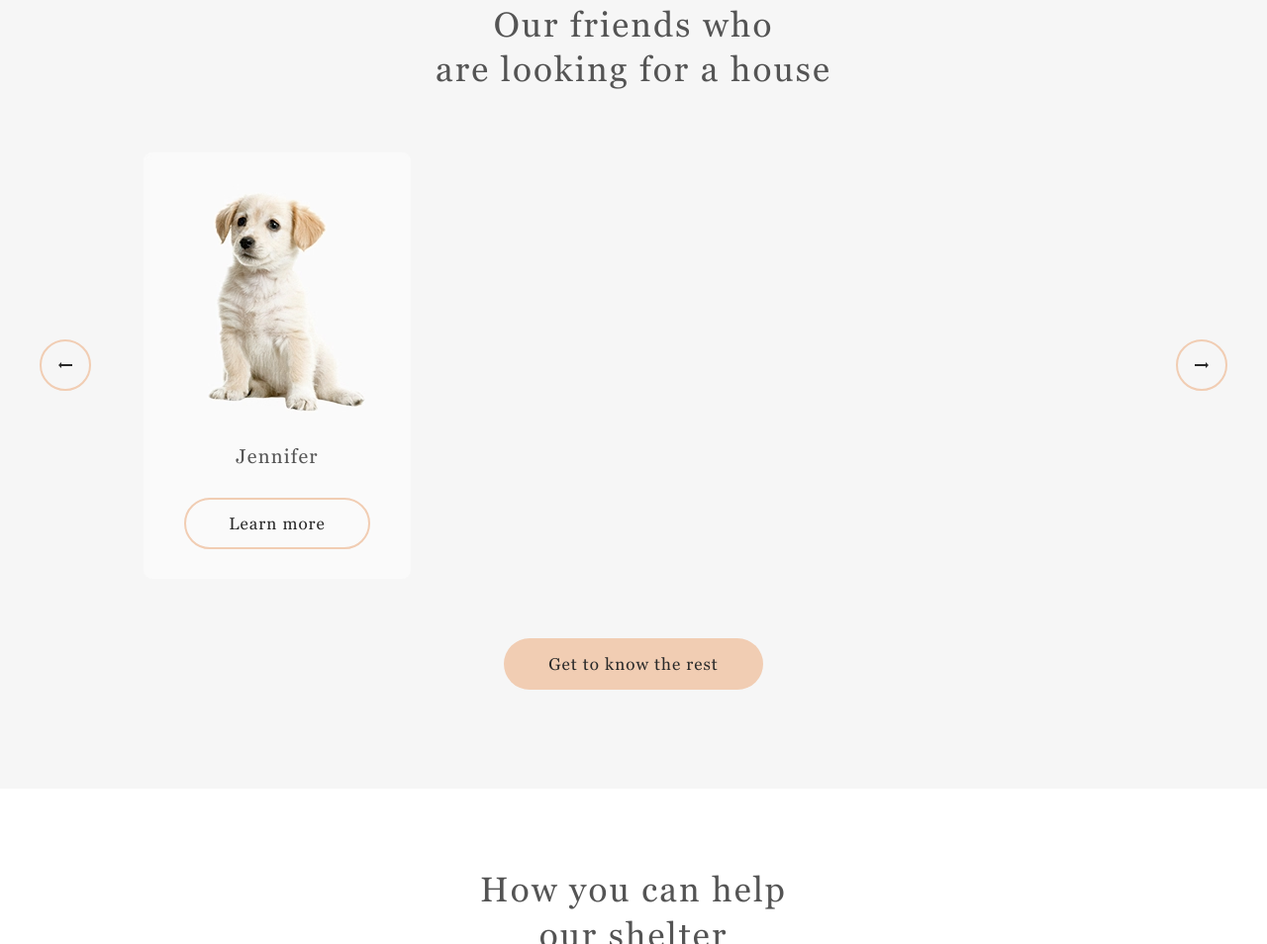
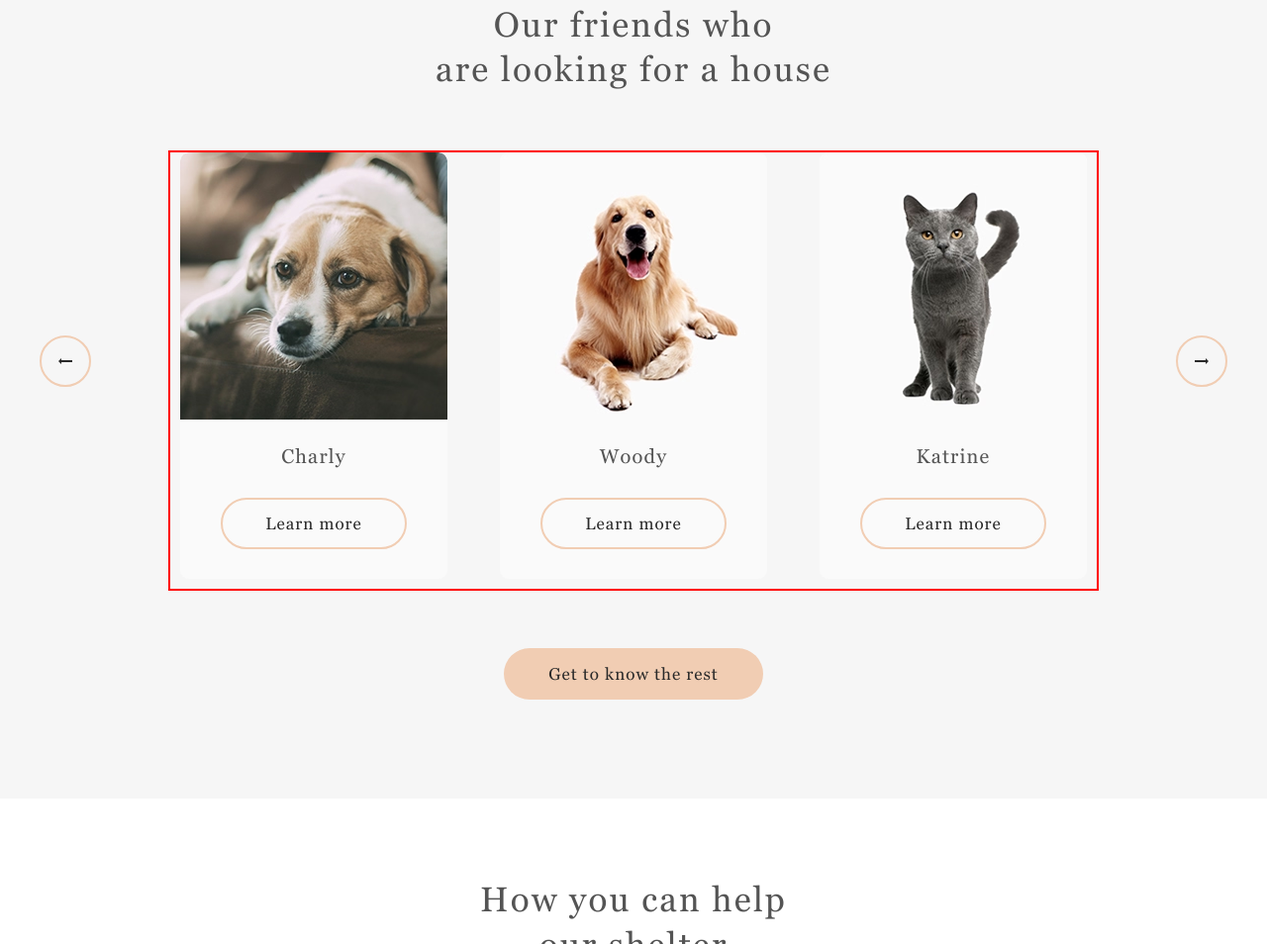
Before and after one commit to anastanei/shelter, a website with bundled scripts: page shelter/index.html in a window 1280 px wide. Shown: the part 1573-2527 px from the top of the page at 99% size. Built offline with nearby package versions, Linux system fonts and the light colour scheme.

Commit message:
feat: add slider part

```diff
--- a/shelter/index.html
+++ b/shelter/index.html
@@ -137,15 +137,17 @@
         <h2 class="pets__title">
           Our friends who<br>are looking for a house
         </h2>
-        <div class="pets__slider slider">
-          <button class="slider__arrow-button arrow-button" aria-label="Previous">
+        <div class="pets__slider slider" data-slider>
+          <button class="slider__arrow-button arrow-button" aria-label="Previous" data-slider-previous>
             <svg width="14" height="6" viewBox="0 0 14 6" fill="none" xmlns="http://www.w3.org/2000/svg">
               <path d="M14 2V4H3V6L0 3L3 0V2H14Z" fill="#292929" />
             </svg>
           </button>
-          <ul class="slider__list" data-slider-list>
-          </ul>
-          <button class="slider__arrow-button slider__arrow-button--forward arrow-button" aria-label="Next">
+          <div class="slider__wrapper">
+            <ul class="slider__list" data-slider-list>
+            </ul>
+          </div>
+          <button class="slider__arrow-button --forward arrow-button" aria-label="Next" data-slider-next>
             <svg width="14" height="6" viewBox="0 0 14 6" fill="none" xmlns="http://www.w3.org/2000/svg">
               <path d="M0 4V2L11 2V0L14 3L11 6V4L0 4Z" fill="#292929" />
             </svg>
--- a/shelter/public/js/card.js
+++ b/shelter/public/js/card.js
@@ -1,3 +1,5 @@
+import Popup from "./popup.js";
+
 const petsData = [
   {
     "name": "jennifer",
@@ -81,131 +83,45 @@ const petsData = [
   }
 ];
 
-export default function card(containerSelector, index) {
-  const container = document.querySelector(containerSelector);
-  const data = petsData;
-  const item = data[index];
-  const src = "./public/images/pets";
+export default class Card {
+  constructor(containerSelector, index) {
+    this.container = document.querySelector(containerSelector);
+    this.index = index;
+    this.data = petsData[index];
+    this.src = "./public/images/pets";
+    this.getCard();
+  }
 
-  const card = document.createElement("li");
-  card.setAttribute("data-card", "");
-  card.className = "card-item";
+  getCard() {
+    const cardItem = document.createElement("li");
+    cardItem.className = `card-item ${this.index}`;
+    cardItem.setAttribute("data-card", "");
 
-  const article = document.createElement("article");
-  article.className = "card";
+    const card = document.createElement("article");
+    card.className = "card";
+    card.setAttribute("aria-label", "Learn more");
 
-  article.innerHTML = `
+    card.innerHTML = `
       <picture class="card__picture">
-      <source srcset="${src}/pets-${item.name}.avif" type="image/avif">
-      <source srcset="${src}/pets-${item.name}.webp" type="image/webp">
-      <img class="img-in-picture" width="270" height="270" src="${src}/500/pets-${item.name}.jpg" alt="${item.type}, ${item.breed}">
+        <source srcset="${this.src}/pets-${this.data.name}.avif" type="image/avif">
+        <source srcset="${this.src}/pets-${this.data.name}.webp" type="image/webp">
+        <img class="img-in-picture" width="270" height="270" src="${this.src}/500/pets-${this.data.name}.jpg" alt="${this.data.type}, ${this.data.breed}">
       </picture>
-    <h3 class="card__title h4">${item.name}</h3>
+      <span class="card__title h4">${this.data.name}</span>
     `;
 
     const button = document.createElement("button");
     button.className = "button button--secondary card__button";
     button.type = "button";
     button.setAttribute("data-popup-open-button", "");
-  button.setAttribute("aria-label", "Learn more");
     button.textContent = "Learn more";
 
-  article.appendChild(button);
-  card.appendChild(article);
-  generatePopup(article, item);
-  container.appendChild(card);
-  new Popup(card);
-}
+    card.appendChild(button);
 
+    cardItem.appendChild(card);
 
-export function generatePopup(container, item) {
-  const popup = document.createElement('section');
-  popup.className = 'popup';
-  popup.setAttribute('data-popup', '');
+    new Popup(card, this.data);
 
-  const overlay = document.createElement('div');
-  overlay.className = 'popup__overlay overlay';
-  overlay.setAttribute('data-popup-overlay', '');
-
-  const containerDiv = document.createElement('div');
-  containerDiv.className = 'popup__container';
-
-  const closeButton = document.createElement('button');
-  closeButton.className = 'popup__button arrow-button';
-  closeButton.type = 'button';
-  closeButton.setAttribute('aria-label', 'close info');
-  closeButton.setAttribute('data-popup-close-button', '');
-
-  const spanIcon = document.createElement('span');
-  spanIcon.className = 'cross-icon';
-  closeButton.appendChild(spanIcon);
-
-  containerDiv.innerHTML = `
-    <picture class="popup__picture" data-popup-picture="">
-      <img class="img-in-picture" src="./public/images/pets/500/pets-${item.name}.jpg" alt="${item.breed}" width="350" height="350" data-popup-img="">
-    </picture>
-    <div class="popup__content">
-      <h3 class="h2 popup__name" data-popup-name="">${item.name}</h3>
-      <p class="h4 popup__race">
-        <span data-popup-type>${item.type}</span> - <span data-popup-breed>${item.breed}</span>
-      </p>
-      <p class="popup__text h5" data-popup-description="">${item.description}</p>
-      <ul class="popup__feature-list">
-        <li class="popup__feature-item h5">
-          <span class="popup__feature-name">Age: </span><span class="popup__feature-value" data-popup-age>${item.age}</span>
-        </li>
-        <li class="popup__feature-item h5">
-          <span class="popup__feature-name">Inoculations: </span><span class="popup__feature-value" data-popup-inoculations>${item.inoculations.join(', ')}</span>
-        </li>
-        <li class="popup__feature-item h5">
-          <span class="popup__feature-name">Diseases: </span><span class="popup__feature-value" data-popup-diseases>${item.diseases.join(', ')}</span>
-        </li>
-        <li class="popup__feature-item h5">
-          <span class="popup__feature-name">Parasites: </span><span class="popup__feature-value" data-popup-parasites>${item.parasites.join(', ')}</span>
-        </li>
-      </ul>
-    </div>
-  `;
-
-  containerDiv.appendChild(closeButton);
-  popup.appendChild(overlay);
-  popup.appendChild(containerDiv);
-
-  container.appendChild(popup);
-}
-
-export class Popup {
-  constructor(cardElement) {
-    this.cardElement = cardElement;
-    this.popup = this.cardElement.querySelector('[data-popup]');
-    this.buttons = Array.from(this.cardElement.querySelectorAll('[data-popup-open-button]'));
-    this.overlay = this.popup.querySelector('[data-popup-overlay]');
-    this.closeButton = this.popup.querySelector('[data-popup-close-button]');
-    this.toggle = this.toggle.bind(this);
-    this.init();
-  }
-
-  init() {
-    const elements = [
-      this.closeButton,
-      this.overlay,
-      ...this.buttons,
-    ];
-
-    elements.forEach(element => {
-      if (element) {
-        element.addEventListener('click', this.toggle);
-      }
-    });
-  }
-
-  toggle() {
-    const isOpened = this.popup.classList.toggle('--visible');
-    this.buttons.forEach(button => button.classList.toggle('--opened', isOpened));
-    this.toggleScrollLock(isOpened);
-  }
-
-  toggleScrollLock(isLocked) {
-    document.body.classList.toggle('--scroll-locked', isLocked);
+    this.container.appendChild(cardItem);
   }
 }
--- /dev/null
+++ b/shelter/public/js/popup.js
@@ -0,0 +1,95 @@
+export default class Popup {
+  constructor(cardElement, item) {
+    this.cardElement = cardElement;
+    this.item = item;
+    this.popup = null;
+    this.init();
+  }
+
+  init() {
+    this.generatePopup();
+    this.buttons = Array.from(this.cardElement.querySelectorAll('[data-popup-open-button]'));
+    this.overlay = this.popup.querySelector('[data-popup-overlay]');
+    this.closeButton = this.popup.querySelector('[data-popup-close-button]');
+    this.toggle = this.toggle.bind(this);
+
+    const elements = [
+      this.closeButton,
+      this.overlay,
+      ...this.buttons,
+    ];
+
+    elements.forEach(element => {
+      if (element) {
+        element.addEventListener('click', this.toggle);
+      }
+    });
+  }
+
+  generatePopup() {
+    const popup = document.createElement('div');
+    popup.className = 'popup';
+    popup.setAttribute('data-popup', '');
+
+    const overlay = document.createElement('div');
+    overlay.className = 'popup__overlay overlay';
+    overlay.setAttribute('data-popup-overlay', '');
+
+    const containerDiv = document.createElement('div');
+    containerDiv.className = 'popup__container';
+
+    const closeButton = document.createElement('button');
+    closeButton.className = 'popup__button arrow-button';
+    closeButton.type = 'button';
+    closeButton.setAttribute('aria-label', 'close info');
+    closeButton.setAttribute('data-popup-close-button', '');
+
+    const spanIcon = document.createElement('span');
+    spanIcon.className = 'cross-icon';
+    closeButton.appendChild(spanIcon);
+
+    containerDiv.innerHTML = `
+      <picture class="popup__picture" data-popup-picture="">
+        <img class="img-in-picture" src="./public/images/pets/500/pets-${this.item.name}.jpg" alt="${this.item.breed}" width="350" height="350" data-popup-img="">
+      </picture>
+      <div class="popup__content">
+        <h3 class="h2 popup__name" data-popup-name="">${this.item.name}</h3>
+        <p class="h4 popup__race">
+          <span data-popup-type>${this.item.type}</span> - <span data-popup-breed>${this.item.breed}</span>
+        </p>
+        <p class="popup__text h5" data-popup-description="">${this.item.description}</p>
+        <ul class="popup__feature-list">
+          <li class="popup__feature-item h5">
+            <span class="popup__feature-name">Age: </span><span class="popup__feature-value" data-popup-age>${this.item.age}</span>
+          </li>
+          <li class="popup__feature-item h5">
+            <span class="popup__feature-name">Inoculations: </span><span class="popup__feature-value" data-popup-inoculations>${this.item.inoculations.join(', ')}</span>
+          </li>
+          <li class="popup__feature-item h5">
+            <span class="popup__feature-name">Diseases: </span><span class="popup__feature-value" data-popup-diseases>${this.item.diseases.join(', ')}</span>
+          </li>
+          <li class="popup__feature-item h5">
+            <span class="popup__feature-name">Parasites: </span><span class="popup__feature-value" data-popup-parasites>${this.item.parasites.join(', ')}</span>
+          </li>
+        </ul>
+      </div>
+    `;
+
+    containerDiv.insertBefore(closeButton, containerDiv.firstChild);
+    popup.appendChild(overlay);
+    popup.appendChild(containerDiv);
+
+    document.body.appendChild(popup);
+    this.popup = popup;
+  }
+
+  toggle() {
+    const isOpened = this.popup.classList.toggle('--visible');
+    this.buttons.forEach(button => button.classList.toggle('--opened', isOpened));
+    this.toggleScrollLock(isOpened);
+  }
+
+  toggleScrollLock(isLocked) {
+    document.body.classList.toggle('--scroll-locked', isLocked);
+  }
+}
--- a/shelter/public/js/slider.js
+++ b/shelter/public/js/slider.js
@@ -1,16 +1,61 @@
-import card from "./card.js";
-
+import Card from "./card.js";
+import { shuffle } from "./scripts.js";
 
 class Slider {
-  constructor(card) {
-   this.card = card;
-   this.init();
+  constructor(Card) {
+    this.Card = Card;
+    this.indices = [...Array(8).keys()];
+    this.slider = document.querySelector('[data-slider]');
+    this.slide = this.slider.querySelector('[data-slider-list]');
+
+    this.buttonPrev = this.slider.querySelector('[data-slider-previous]');
+    this.buttonNext = this.slider.querySelector('[data-slider-next]');
+
+    this.init();
   }
+
   init() {
-    for (let k = 0; k < 1; k++) {
-      card('[data-slider-list]', k);
-    };
+    this.count = 3;
+    const indices = this.indices;
+    const currentIndices = shuffle(indices).slice(0, this.count);
+    const nextIndices = indices.slice(this.count, 2 * this.count);
+    this.push([...currentIndices]);
+
+    this.buttonNext.addEventListener('click', () => this.getNewSlides(currentIndices, nextIndices));
+    this.buttonPrev.addEventListener('click', () => this.getNewSlides(currentIndices,nextIndices));
+  }
+
+  getNewSlides(currentIndices, nextIndices) {
+
+    // console.log(`выводим массив currentArray: ${currentArray}, nextIndices: ${nextIndices}`);
+    this.buttonPrev.disabled = this.buttonNext.disabled = true;
+    this.slide.classList.add('--move-right');
+    this.popups.forEach(popup => {
+      popup.remove();
+    });
+    this.push([...nextIndices]);
+    // const currentArray = this.indices.filter(item => !nextIndices.includes(item));
+
+    this.slide.addEventListener('animationend', () => {
+      const slides = [...Array(this.count).keys()];
+
+      slides.forEach(() => this.slide.removeChild(this.slide.children[0]));
+      this.popups = document.querySelectorAll('[data-popup]');
+
+      // this.push(shuffle(currentArray).slice(0, this.count));
+
+      this.slide.classList.remove('--move-right');
+      this.buttonPrev.disabled = this.buttonNext.disabled = false;
+    }, { once: true });
+  }
+
+  push(array) {
+    console.log(`выводим массив ${array}`);
+    array.forEach((index) => new this.Card('[data-slider-list]', index));
+  }
+
+  moveSlides() {
   }
 }
 
-new Slider(card);
+new Slider(Card);
--- a/shelter/src/scss/components/common/card.scss
+++ b/shelter/src/scss/components/common/card.scss
@@ -6,17 +6,7 @@
   border-radius: 9px;
   transition: background-color 0.3s ease-out;
   transition: box-shadow 0.3s ease-out;
-
-  // &::after {
-  //   position: absolute;
-  //   z-index: 0;
-  //   top: 0;
-  //   left: 0;
-  //   width: 100%;
-  //   height: 100%;
-  //   cursor: pointer;
-  //   content: "";
-  // }
+  flex-shrink: 0;
 
   &__picture {
     display: block;
@@ -53,6 +43,7 @@
     }
   }
 
+  @include hover-media-query {
     &:hover {
       background-color: $color-light-xl;
       box-shadow: 0 4px 10px 0 rgba($color-dark-3xl, 0.1),
@@ -62,11 +53,12 @@
         border-color: $color-primary-light;
       }
     }
+  }
 
-  &:active {
-    & .button {
-      background-color: $color-light-l;
-      border-color: $color-light-l;
+  // &:active {
+  //   & .button {
+  //     background-color: $color-light-l;
+  //     border-color: $color-light-l;
+  //   }
+  // }
 }
-  }
-}
--- a/shelter/src/scss/components/sections/pets.scss
+++ b/shelter/src/scss/components/sections/pets.scss
@@ -33,32 +33,62 @@
   }
 }
 
+@keyframes slide-right {
+  0% {
+    transform: translateX(0);
+  }
+  100% {
+    transform: translateX(-969px);
+  }
+}
+
 .slider {
   width: 100%;
   display: flex;
   align-items: center;
   justify-content: center;
+
   flex-wrap: wrap;
-  column-gap: 80px;
+  // column-gap: 80px;
   row-gap: 20px;
 
   @media (min-width: $media-mobile-l) {
-    column-gap: 12px;
-    flex-wrap: nowrap;
+    display: block;
+    // column-gap: 12px;
+    // flex-wrap: nowrap;
   }
 
   @media (min-width: $media-desktop) {
-    gap: 53px;
+    // gap: 53px;
+  }
+
+  &__wrapper {
+    position: relative;
+    overflow-x: hidden;
+    width: 916px;
+    margin: 0 auto;
+    padding: 0 10px;
+
+    outline: 2px solid red;
   }
 
   &__list {
+    position: relative;
+    min-height: 431.09px;
+    // left: 0;
+    padding-bottom: 10px;
     display: flex;
-    justify-content: space-between;
-    flex: 1;
-    min-width: 100%;
+    // justify-content: center;
+    column-gap: 53px;
+    // transform: translateX(0);
+    //transform: translateX(969px);
+
+    &.--move-right {
+      animation: slide-right 4s forwards; /* Запуск анимации вправо */
+    }
 
     @media (min-width: $media-mobile-l) {
-      min-width: unset;
+      // min-width: unset;
     }
   }
 
@@ -66,38 +96,24 @@
     order: 2;
 
     @media (min-width: $media-mobile-l) {
+      position: absolute;
+      top: 50%;
+      left: 0;
+      transform: translateY(-50%);
       order: unset;
+    }
+
+    &.--forward {
+      left: unset;
+      right: 0;
     }
   }
 
   &__card {
     margin: 0 auto;
-    // min-width: 270px;
 
     @media (min-width: $media-mobile-l) {
-      // width: 46.55%;
-      // min-width: unset;
       margin: 0;
-    }
-
-    @media (min-width: $media-desktop) {
-      // width: 27.25%;
-    }
-
-    &:nth-child(2) {
-      display: none;
-
-      @media (min-width: $media-mobile-l) {
-        display: block;
-      }
-    }
-
-    &:nth-child(3) {
-      display: none;
-
-      @media (min-width: $media-desktop) {
-        display: block;
-      }
     }
   }
 }
--- a/shelter/src/scss/global.scss
+++ b/shelter/src/scss/global.scss
@@ -5,6 +5,12 @@
 
 html {
   scroll-behavior: smooth;
+}
+
+@mixin hover-media-query {
+  @media (hover: hover) {
+    @content;
+  }
 }
 
 // * {
```
Also changed, not shown: shelter/public/js/pagination.js (+14 -12 lines), shelter/src/scss/components/common/arrow-button.scss (+5 -3 lines), shelter/public/css/index.css, shelter/public/css/pets.css. Lines whose indentation alone changed are shown as unchanged.
